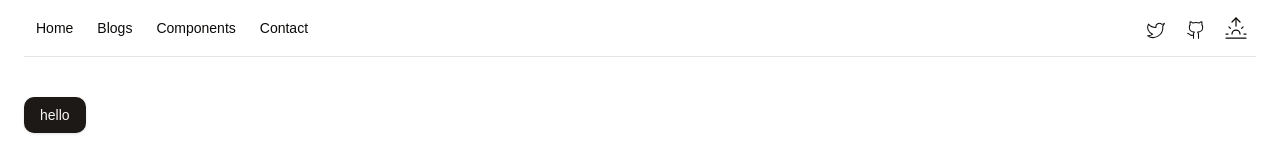
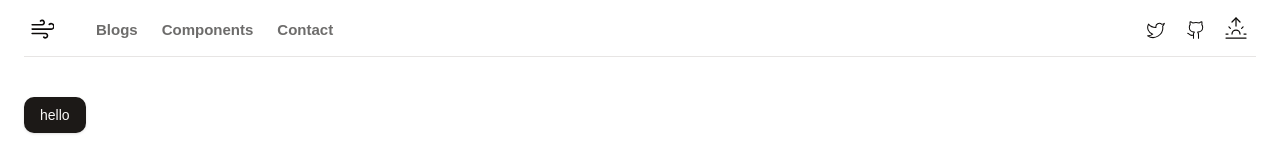
Before and after one commit to mxnan/nextjs-velite-tailwind-framer, a Next.js app: page / in a window 1280 px wide. Shown: the top 160 px of the page. Built offline with nearby package versions, Linux system fonts and the light colour scheme; a web font is replaced by a local one.

Commit message:
:hammer: navbar setup

```diff
--- a/components/icons.tsx
+++ b/components/icons.tsx
@@ -4,17 +4,17 @@ export const Icons = {
   logo: (props: IconProps) => (
     <svg
       xmlns="http://www.w3.org/2000/svg"
-      viewBox="0 0 24 24"
+      viewBox="0 0 22 22"
       fill="none"
       stroke="currentColor"
-      strokeWidth="2"
+      strokeWidth="1.5"
       strokeLinecap="round"
       strokeLinejoin="round"
       {...props}
     >
-      <path d="M4 11a9 9 0 0 1 9 9" />
-      <path d="M4 4a16 16 0 0 1 16 16" />
-      <circle cx="5" cy="19" r="1" />
+      <path d="M17.7 7.7a2.5 2.5 0 1 1 1.8 4.3H2" />
+      <path d="M9.6 4.6A2 2 0 1 1 11 8H2" />
+      <path d="M12.6 19.4A2 2 0 1 0 14 16H2" />
     </svg>
   ),
   twitter: (props: IconProps) => (
--- a/components/navigation/header.tsx
+++ b/components/navigation/header.tsx
@@ -5,6 +5,7 @@ import Link from "next/link";
 import { cn } from "@/lib/utils";
 import { buttonVariants } from "../ui/button";
 import { Icons } from "../icons";
+import TopNav from "./top-nav";
 
 export default function Header() {
   return (
@@ -14,17 +15,7 @@ export default function Header() {
       supports-[backdrop-filter]:bg-background/60"
     >
       <nav className="h-14 flex items-center justify-between">
-        <div>
-          {siteConfig.topNavLinks.map((link) => (
-            <Link
-              key={link.href}
-              href={link.href}
-              className="px-3 py-2 font-medium text-sm"
-            >
-              {link.label}
-            </Link>
-          ))}
-        </div>
+        <TopNav />
         <div>
           <Link
             href={siteConfig.links.twitter}
--- /dev/null
+++ b/components/navigation/top-nav.tsx
@@ -0,0 +1,82 @@
+"use client";
+
+import Link from "next/link";
+import React, { useState } from "react";
+import { Icons } from "../icons";
+import { siteConfig } from "@/config/site";
+import { cn } from "@/lib/utils";
+import { buttonVariants } from "../ui/button";
+import { AnimatePresence, motion } from "framer-motion";
+import { usePathname } from "next/navigation";
+
+export default function TopNav() {
+  return (
+    <nav className="flex items-center space-x-4 lg:space-x-6">
+      <Link
+        href="/"
+        className={cn(
+          "flex-1",
+          buttonVariants({ variant: "ghost", size: "icon" })
+        )}
+      >
+        <Icons.logo className="h-6 w-6" />
+        <span className="sr-only">{siteConfig.name}</span>
+      </Link>
+      <div className="flex items-center">
+        {siteConfig.topNavLinks.slice(1).map((link, index: number) => (
+          <TopNavLinks key={link.label} index={index} link={link} />
+        ))}
+      </div>
+    </nav>
+  );
+}
+
+const TopNavLinks = ({ index, link }: { index: number; link: any }) => {
+  const pathname = usePathname();
+  // for hover effect
+  let [hoveredIndex, setHoveredIndex] = useState<number | null>(null);
+  /// ////////////////////////////
+  return (
+    <Link
+      key={link.link}
+      href={link.href}
+      onMouseEnter={() => setHoveredIndex(index)}
+      onMouseLeave={() => setHoveredIndex(null)}
+      className="relative block flex-1 px-3 pb-3 pt-4"
+    >
+      <AnimatePresence mode="wait">
+        {hoveredIndex === index && (
+          <motion.span
+            className="absolute bottom-1 left-0 h-1 w-full block
+            rounded-md bg-primary "
+            layoutId="hoverBackground"
+            initial={{ opacity: 0 }}
+            animate={{
+              opacity: 1,
+              transition: {
+                duration: 1,
+                ease: "easeInOut",
+              },
+            }}
+            exit={{
+              opacity: 0,
+              transition: {
+                duration: 0.5,
+                delay: 0.3,
+                ease: "easeInOut",
+              },
+            }}
+          />
+        )}
+      </AnimatePresence>
+      <span
+        className={cn(
+          "text-foreground text-[15px] font-semibold",
+          pathname === link.href ? "text-primary" : "text-foreground/60"
+        )}
+      >
+        {link.label}
+      </span>
+    </Link>
+  );
+};
```
